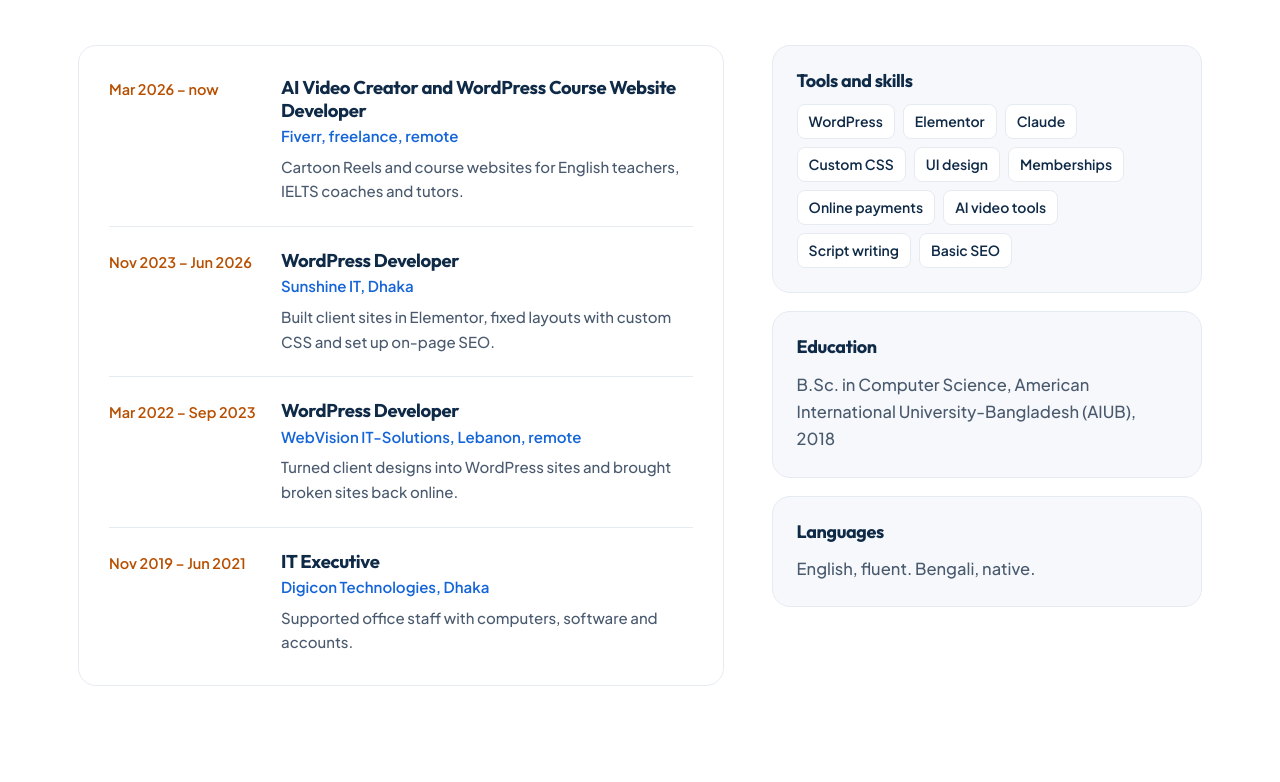
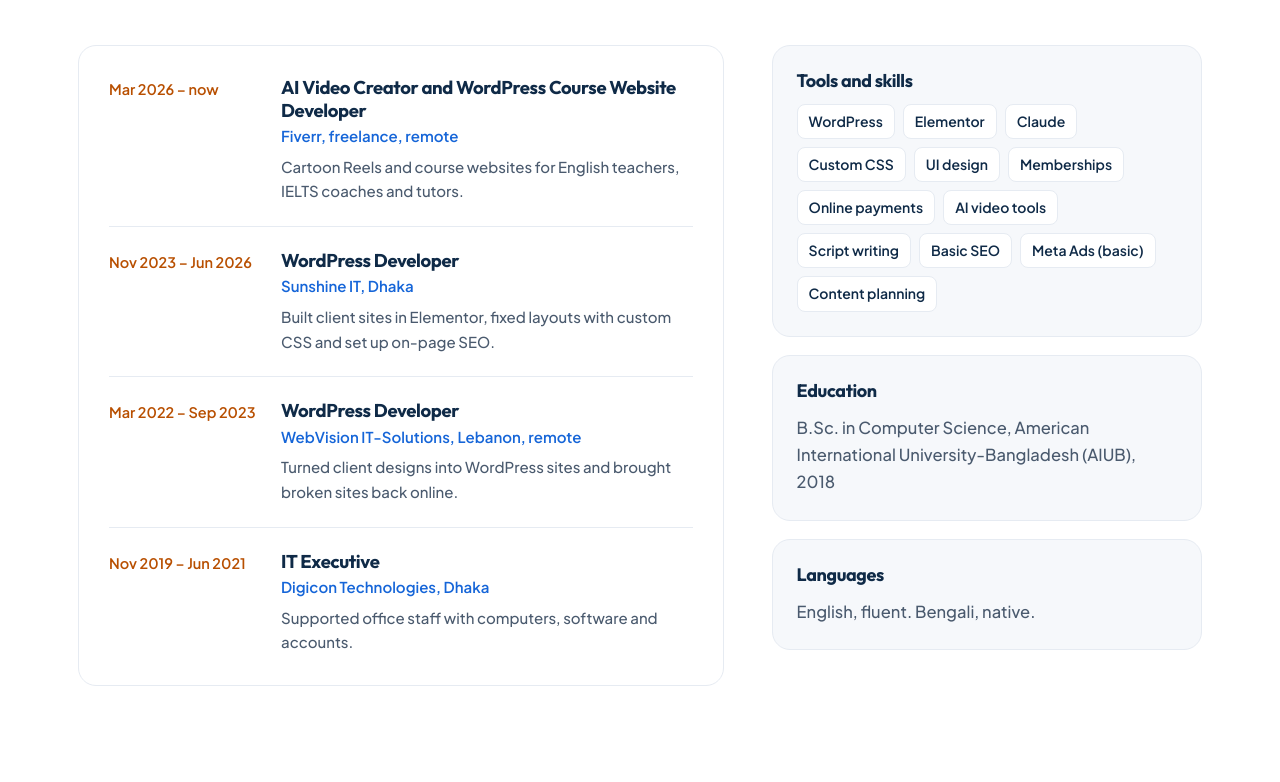
Before and after one commit to w3jamil/w3jamil.github.io, a plain HTML site: page index.html in a window 1280 px wide. Shown: the part 5418-6200 px from the top of the page. Drawn offline with Linux system fonts and the light colour scheme.

Commit message:
Add files via upload

```diff
--- a/index.html
+++ b/index.html
@@ -890,7 +890,7 @@
         <div class="side">
           <div>
             <h3>Tools and skills</h3>
-            <div class="tags"><span>WordPress</span><span>Elementor</span><span>Claude</span><span>Custom CSS</span><span>UI design</span><span>Memberships</span><span>Online payments</span><span>AI video tools</span><span>Script writing</span><span>Basic SEO</span></div>
+            <div class="tags"><span>WordPress</span><span>Elementor</span><span>Claude</span><span>Custom CSS</span><span>UI design</span><span>Memberships</span><span>Online payments</span><span>AI video tools</span><span>Script writing</span><span>Basic SEO</span><span>Meta Ads (basic)</span><span>Content planning</span></div>
           </div>
           <div>
             <h3>Education</h3>
```
